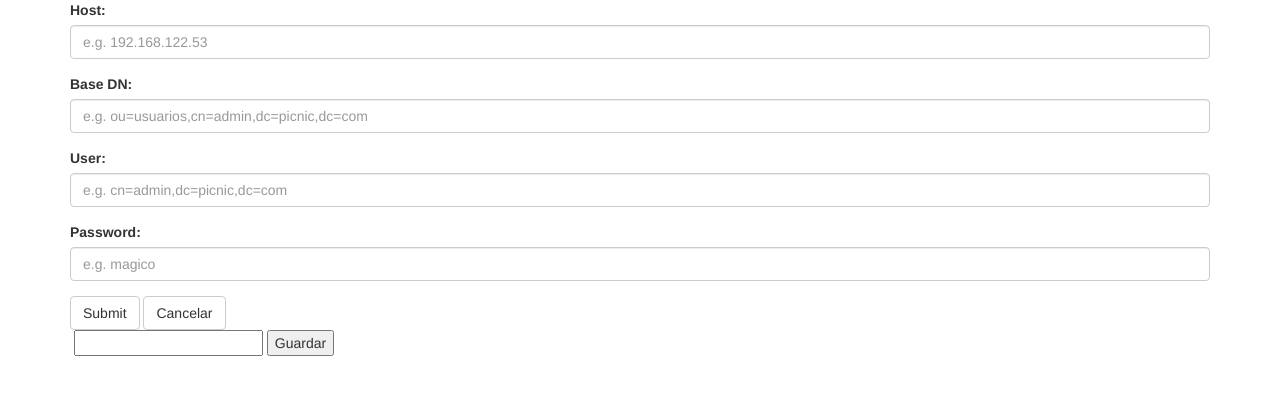
After one commit to chrisjcom/parcial2Proto, a PHP site: page /login.php in a window 1280 px wide. The commit adds this page. Shown: the top 395 px of the page. Run offline with PHP 8.4, Linux system fonts and the light colour scheme; some libraries are stand-ins or nearby versions.

Commit message:
Agregado un formulario de login

```diff
--- a/connect-ldap.php
+++ b/connect-ldap.php
@@ -6,7 +6,7 @@ $options = array(
     'host' => '192.168.122.53',
     'password' => 'proto',
     'bindRequiresDn' => true,
-    'baseDn' => 'uid=jorge.gonzalez,ou=empleados,ou=usuarios,dc=picnic,dc=com',
+    'baseDn' => '   ou=empleados,ou=usuarios,dc=picnic,dc=com',
     'username' => "cn=admin,$baseDn"
 );
 $ldap = new Zend\Ldap\Ldap($options);
--- a/crearUsuario.php
+++ b/crearUsuario.php
@@ -1,6 +1,5 @@
 <?php
     require 'vendor/autoload.php';
-
     $baseDn = 'dc=picnic,dc=com';
     $options = array(
         'host' => '192.168.122.53',
--- a/index.php
+++ b/index.php
@@ -4,10 +4,12 @@
     <meta charset="UTF-8">
     <meta name="viewport" content="width=device-width, initial-scale=1.0">
     <meta http-equiv="X-UA-Compatible" content="ie=edge">
-    <title>Document</title>
+    <title>Agregar usuarios a LDAP</title>
     <link rel="stylesheet" href="node_modules/bootstrap/dist/css/bootstrap.css">
 </head>
 <body>
+    <div class="container">
+        <h1>Crear usuario</h1>
         <form action="crearUsuario.php" method="post">
             <div class="form-group">
                 <label for="commonName">Common Name: </label>
@@ -36,6 +38,8 @@
             <button type="submit" class="btn btn-default">Submit</button>
             <button class="btn btn-default" type="reset">Cancelar</button>
         </form>
+    </div>
+
     <!--
     /* Campos a pedir para Asterisk */
     cn *
--- /dev/null
+++ b/login.php
@@ -0,0 +1,45 @@
+<!DOCTYPE html>
+<html lang="en">
+<head>
+    <meta charset="UTF-8">
+    <meta name="viewport" content="width=device-width, initial-scale=1.0">
+    <meta http-equiv="X-UA-Compatible" content="ie=edge">
+    <title>Login to LDAP</title>
+    <link rel="stylesheet" href="node_modules/bootstrap/dist/css/bootstrap.css">
+</head>
+<body>
+    <div class="container">
+    <!--
+        Host
+        Base DN
+        Usuario
+        Password
+     -->
+        <form action="conectar.php" method="post">
+            <div class="form-group">
+                <label for="host: ">Host: </label>
+                <input type="text" class="form-control" id="host" name="host" placeholder="e.g. 192.168.122.53">
+            </div>
+            <div class="form-group">
+                <label for="baseDN">Base DN: </label>
+                <input type="text" class="form-control" id="baseDN" name="baseDN" placeholder="e.g. ou=usuarios,cn=admin,dc=picnic,dc=com">
+            </div>
+            <div class="form-group">
+                <label for="username: ">User: </label>
+                <input type="text" class="form-control" id="username" name="username" placeholder="e.g. cn=admin,dc=picnic,dc=com">
+            </div>
+            <div class="form-group">
+                <label for="password">Password: </label>
+                <input type="password" class="form-control" id="password" name="password" placeholder="e.g. magico">
+            </div>
+            <button type="submit" class="btn btn-default">Submit</button>
+            <button class="btn btn-default" type="reset">Cancelar</button>
+        </form>
+        <p>
+            <label for="nameCon"></label>
+            <input type="text" id="nameCon" name="nameCon">
+            <button id="guardarCon=">Guardar</button>
+        </p>
+    </div>
+</body>
+</html>
```
Also changed, not shown: conectar.php (added, +24 -0 lines), js/localStorage.js (added, +51 -0 lines). Lines whose indentation alone changed are shown as unchanged.
